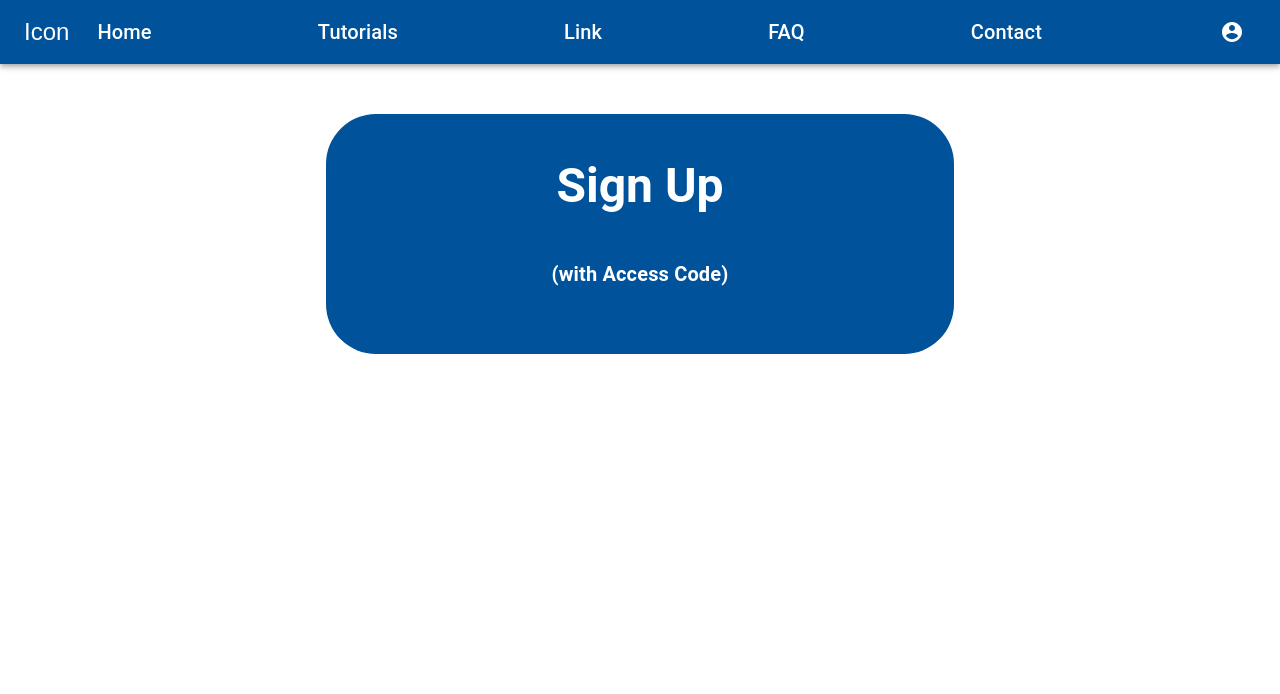
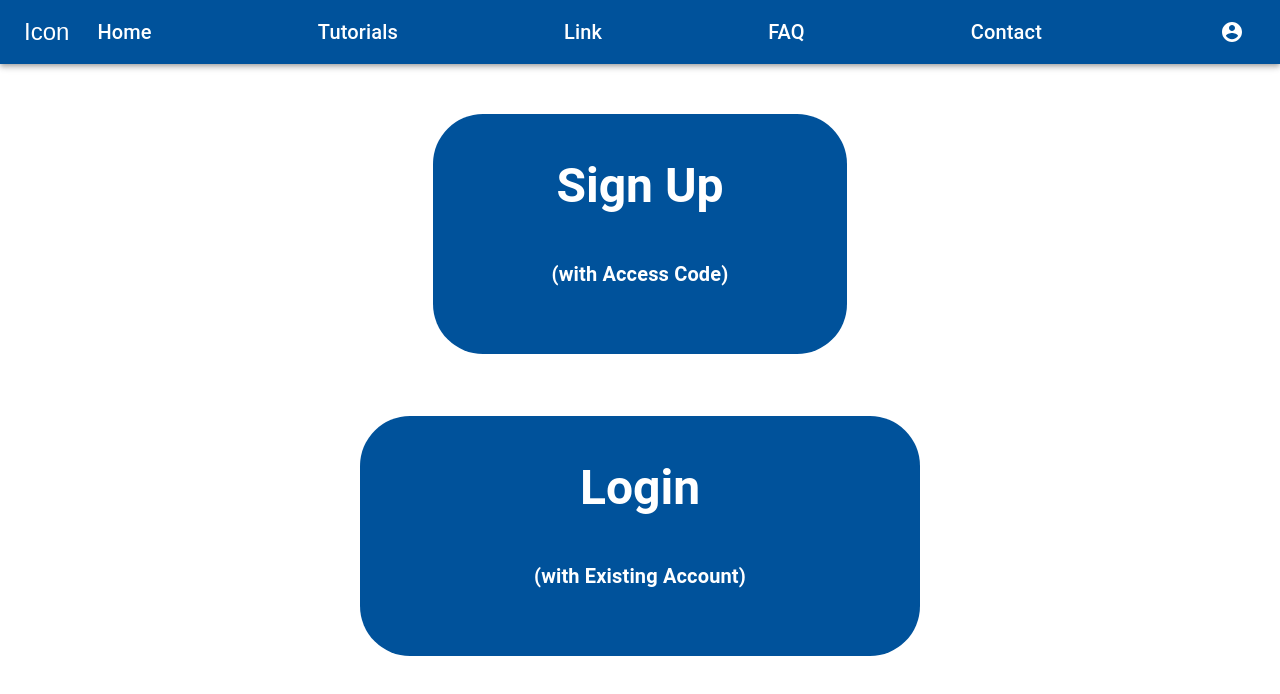
Before and after one commit to tianxiong-wu/InnovationLab-UCI-Capstone, a React (Create React App) app in the folder gap-project/client/: page / in a window 1280 px wide. Shown: the top 694 px of the page. Built offline with nearby package versions, Linux system fonts and the light colour scheme.

Commit message:
login and signup

```diff
--- a/gap-project/client/src/components/loginForm/loginForm.js
+++ b/gap-project/client/src/components/loginForm/loginForm.js
@@ -4,16 +4,18 @@ import { Typography } from "@material-ui/core"
 import { Divider } from '@material-ui/core';
 import { makeStyles } from '@material-ui/core/styles';
 import TextField from '@material-ui/core/TextField';
+import { Grid } from "@material-ui/core";
 import "../signUpForm/signUpForm.css"
 
 const useStyles = makeStyles((theme) => ({
-    root: {
-      '& > *': {
-        margin: theme.spacing(1),
-        width: '50ch',
-      },
-    },
-  }));
+  root: {
+    flexGrow: 1,
+  },
+  container: {
+    display: 'flex',
+    flexWrap: 'wrap',
+  },
+}));
 
 export default function LoginForm(){
     const classes = useStyles();
@@ -30,7 +32,31 @@ export default function LoginForm(){
     }
 
     return(
-        <Typography>bom</Typography>
+        <div className={classes.root} >
+          <Grid container justify="center" spacing={3}>
+            <Grid item xs={2}></Grid>
+              {loginLanding === true ?
+              <Grid item xs={8} className="signupButton">
+                <div className="buttonStyling" onClick={toggleOne}>
+                  <Typography variant="h3" className="textStyling textHolder">Login</Typography>
+                  <Typography variant="h6" className="textStyling">(with Existing Account)</Typography>
+                </div>
+              </Grid>
+              : null}
+              {loginForm === true ?
+                <Grid item xs={8}>
+                <div className="formDiv">
+                  <img src="https://picsum.photos/seed/picsum/200/300" className="signupSuccessPhoto"/>
+                  <TextField className="formStyling formMargin" id="outlined-basic" label="Username" variant="outlined" required />
+                  <TextField className="formStyling formMargin" id="outlined-basic" label="Password" variant="outlined" required />
+                  <Button variant="outlined" color="primary" className="nextFullPassword">Forgot Password?</Button>
+                  <Button variant="contained" color="primary" className="nextFull nextFullLogin" onClick={toggleTwo}>Login</Button>
+                </div>
+              </Grid>
+              : null}
+              <Grid item xs={2}></Grid>
+          </Grid>
+        </div>
     )
 }
 
--- a/gap-project/client/src/components/signUpForm/signUpForm.css
+++ b/gap-project/client/src/components/signUpForm/signUpForm.css
@@ -30,7 +30,7 @@
 .formStyling{
     text-align: center !important;
     width: 100% !important;
-    margin: 3% auto !important;
+    margin: 2% auto !important;
 }
 
 .formTitle{
@@ -50,6 +50,18 @@
     height: 4rem !important;
     background-color: #00529B !important;
     margin-top: 10% !important;
+}
+
+.nextFullLogin{
+    margin-top: 3% !important;
+}
+
+.nextFullPassword{
+    font-weight: bold !important;
+    width: 100% !important;
+    font-size: 18px !important;
+    height: 4rem !important;
+    margin-top: 5% !important;
 }
 
 .prev{
@@ -86,6 +98,7 @@
 .signupSuccessPhoto{
     width: 100% !important;
     height: 250px !important;
+    margin-top: -5% !important;
 }
 
 .signupSuccessButton{
--- a/gap-project/client/src/pages/loginSignUp/loginSignUp.js
+++ b/gap-project/client/src/pages/loginSignUp/loginSignUp.js
@@ -18,7 +18,20 @@ export default function LoginSignUp(){
 
     return (
         <Grid container>
-            <SignUpForm/>
+            <Grid item xs={2}></Grid>
+            <Grid item xs={8}>
+                {signUp === true ?
+                <div onClick={toggleSignupClicked}>
+                    <SignUpForm/>
+                </div>
+                : null }
+                {login === true ?
+                <div onClick={toggleLoginClicked}>
+                    <LoginForm/>
+                </div>
+                : null }
+            </Grid>
+            <Grid item xs={2}></Grid>
         </Grid>
     )
 }
```
Also changed, not shown: gap-project/client/src/components/signUpForm/signUpForm.js (+0 -36 lines), 1 other file (tests, documents, lock files or other folders).
